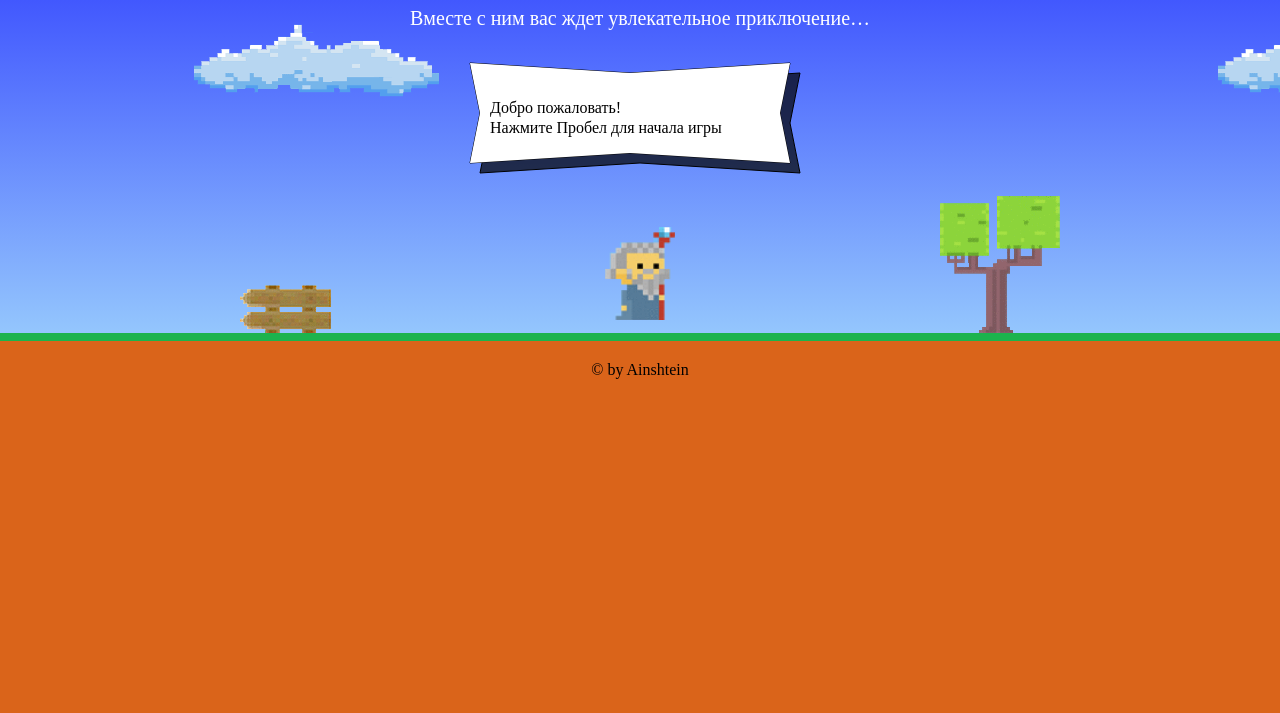
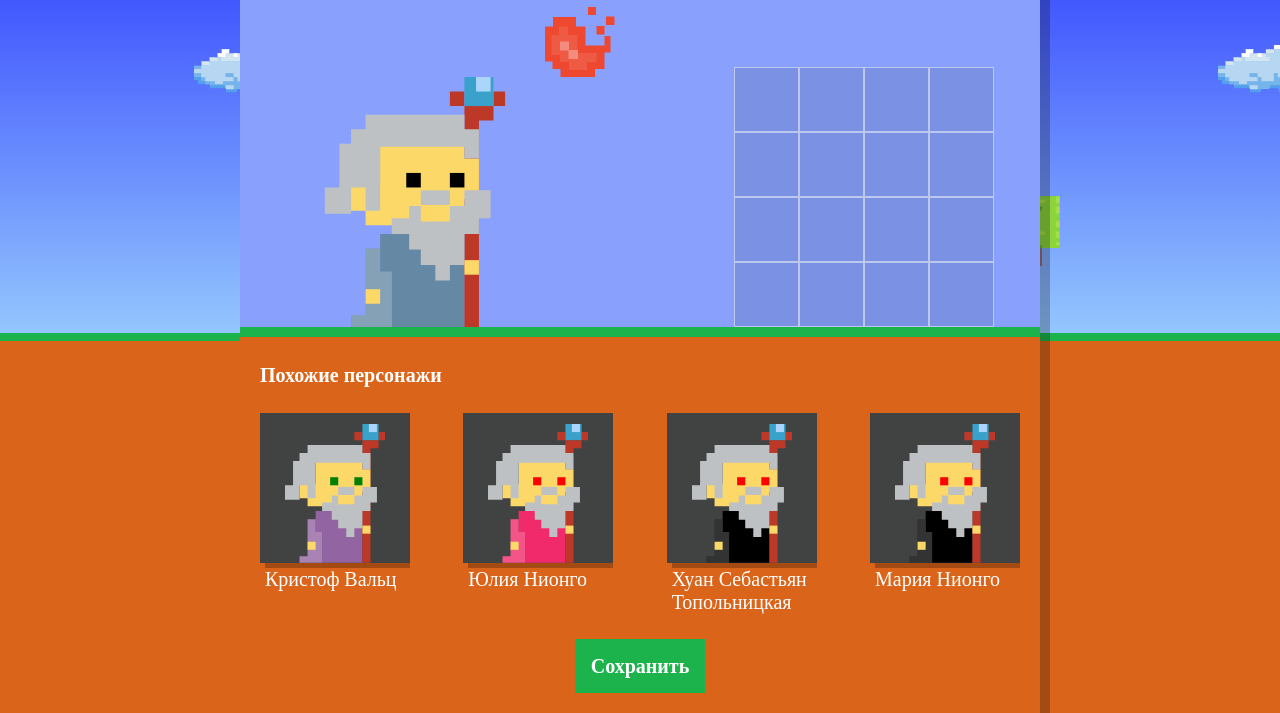
Before and after one commit to ainshtein/code-and-magick, a plain HTML site: page index.html in a window 1280 px wide. Shown: the part 266-979 px from the top of the page. Before the commit the page ends 800 px from the top, so only its background shows below. Drawn offline with Linux system fonts and the light colour scheme; a web font is replaced by a local one.

Commit message:
done module1-task3

```diff
--- a/index.html
+++ b/index.html
@@ -201,6 +201,7 @@ var getWizardY = function( height ) {
 
 <script src="js/stat.js"></script>
 <script src="js/game.js"></script>
+<script src="js/setup.js"></script>
 
 </body>
 </html>
--- /dev/null
+++ b/js/setup.js
@@ -0,0 +1,72 @@
+'use strict';
+
+var userDialog = document.querySelector('.setup');
+userDialog.classList.remove('hidden');
+
+var WIZARD_NAMES = ['Иван', 'Хуан Себастьян', 'Мария', 'Кристоф', 'Виктор', 'Юлия', 'Люпита', 'Вашингтон'];
+var WIZARD_SECOND_NAMES = ['да Марья', 'Верон', 'Мирабелла', 'Вальц', 'Онопко', 'Топольницкая', 'Нионго', 'Ирвинг'];
+var WIZARD_COAT_COLOR = ['rgb(101, 137, 164)', 'rgb(241, 43, 107)', 'rgb(146, 100, 161)', 'rgb(56, 159, 117)', 'rgb(215, 210, 55)', 'rgb(0, 0, 0)'];
+var WIZARD_EYES_COLOR = ['black', 'red', 'blue', 'yellow', 'green'];
+
+var similarListElement = document.querySelector('.setup-similar-list');
+
+var similarWizardTemplate = document.querySelector('#similar-wizard-template').content.querySelector('.setup-similar-item');
+
+
+var generateRandomName = function() {
+    var result = '';
+    result = WIZARD_NAMES[Math.floor(Math.random() * WIZARD_NAMES.length)] + ' ' + WIZARD_SECOND_NAMES[Math.floor(Math.random() * WIZARD_NAMES.length)];
+    return result;
+}
+var generateRandomSingleParameter = function(array) {
+    var result = '';
+    result = array[Math.floor(Math.random() * array.length)];
+    return result;
+}
+
+
+var wizards = [
+    {
+        name: generateRandomName(),
+        coatColor: generateRandomSingleParameter(WIZARD_COAT_COLOR),
+        eyesColor: generateRandomSingleParameter(WIZARD_EYES_COLOR)
+
+    },
+    {
+        name: generateRandomName(),
+        coatColor: generateRandomSingleParameter(WIZARD_COAT_COLOR),
+        eyesColor: generateRandomSingleParameter(WIZARD_EYES_COLOR)
+
+    },
+    {
+        name: generateRandomName(),
+        coatColor: generateRandomSingleParameter(WIZARD_COAT_COLOR),
+        eyesColor: generateRandomSingleParameter(WIZARD_EYES_COLOR)
+
+    },
+    {
+        name: generateRandomName(),
+        coatColor: generateRandomSingleParameter(WIZARD_COAT_COLOR),
+        eyesColor: generateRandomSingleParameter(WIZARD_EYES_COLOR)
+
+    }
+]
+
+var renderWizard = function(wizard) {
+    var wizardElement = similarWizardTemplate.cloneNode(true);
+
+    wizardElement.querySelector('.setup-similar-label').textContent = wizard.name;
+    wizardElement.querySelector('.wizard-coat').style.fill = wizard.coatColor;
+    wizardElement.querySelector('.wizard-eyes').style.fill = wizard.eyesColor;
+
+    return wizardElement;
+}
+
+var fragment = document.createDocumentFragment();
+
+for (var i = 0; i < wizards.length; i++) {
+    fragment.appendChild(renderWizard(wizards[i]));
+}
+
+similarListElement.appendChild(fragment);
+userDialog.querySelector('.setup-similar').classList.remove('hidden');
```
